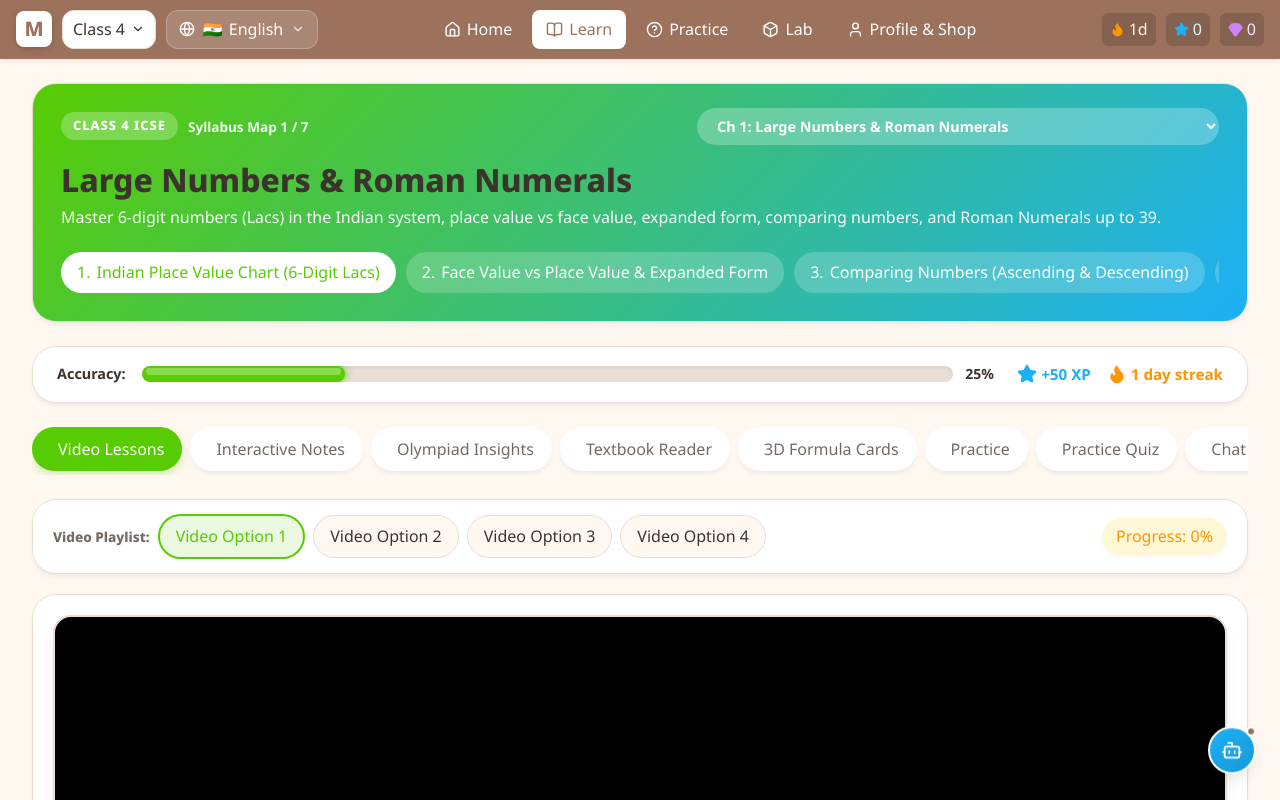
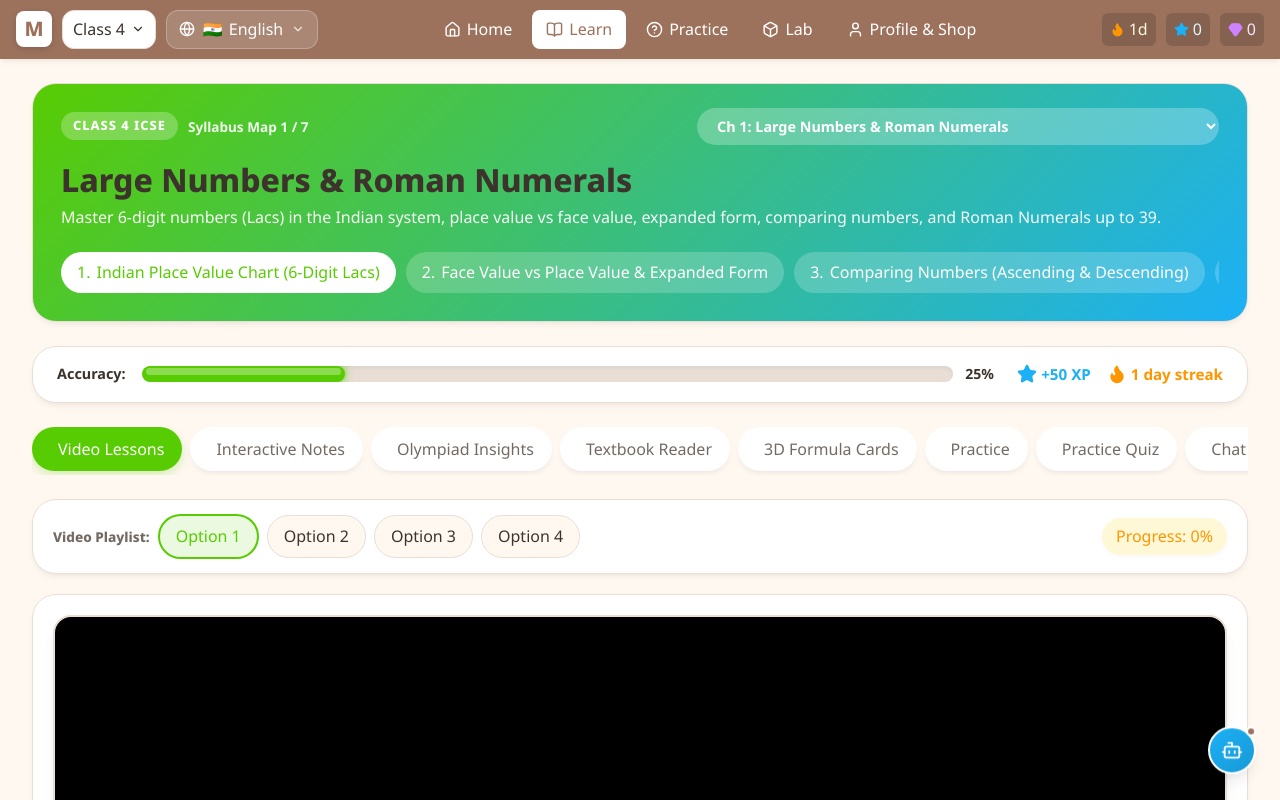
Before and after one commit to crdhanussh1104/Math_Made_Easy, a React (Vite) app: page / in a window 1280 px wide. Both pictures are taken after a click on the button "Learn". Shown: the top 800 px of the page. Built offline with nearby package versions, Linux system fonts and the light colour scheme.

Commit message:
style: rename video playlist buttons to Option 1, Option 2, etc.

```diff
--- a/src/components/learning/VideoPlayerModule.jsx
+++ b/src/components/learning/VideoPlayerModule.jsx
@@ -253,7 +253,7 @@ export const VideoPlayerModule = ({ chapter, activeLesson, onUnlockNextLesson })
                     transition: 'all 0.2s ease'
                   }}
                 >
-                  <span>Video Option {idx + 1}</span>
+                  <span>Option {idx + 1}</span>
                 </button>
               );
             })}
```
